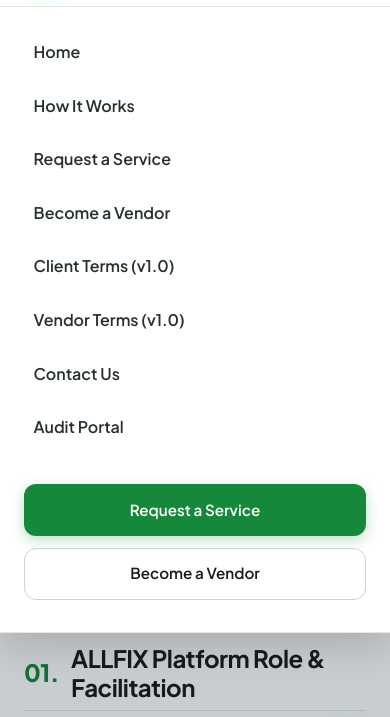
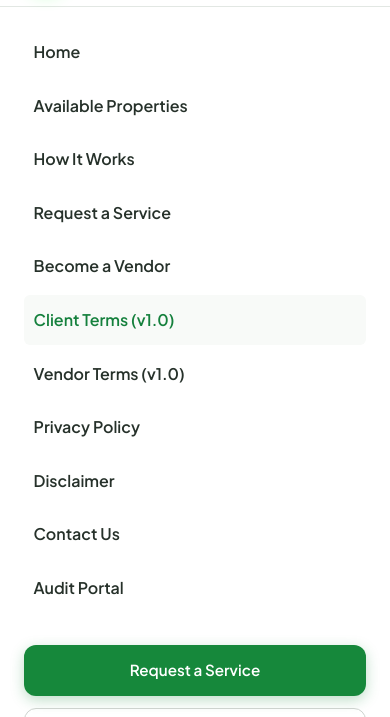
Before and after one commit to Listoncrypt/Allfix, a website: page public/client-terms.html in a window 390 px wide. Both pictures are taken after a click on the button "Toggle navigation menu". Shown: the part 57-774 px from the top of the page. Drawn offline with Linux system fonts and the light colour scheme.

Commit message:
Add Properties option to mobile drawer and desktop navigation across all pages

```diff
--- a/public/client-terms.html
+++ b/public/client-terms.html
@@ -53,6 +53,7 @@
       <nav aria-label="Main navigation">
         <ul class="nav-links">
           <li class="nav-item"><a href="/">Home</a></li>
+          <li class="nav-item"><a href="/properties">Properties</a></li>
           <li class="nav-item"><a href="/about">How It Works</a></li>
           <li class="nav-item"><a href="/request-service">Services</a></li>
           <li class="nav-item"><a href="/become-vendor">For Vendors</a></li>
@@ -78,11 +79,14 @@
   <div class="mobile-nav">
     <ul class="nav-links">
       <li><a href="/">Home</a></li>
+      <li><a href="/properties">Available Properties</a></li>
       <li><a href="/about">How It Works</a></li>
       <li><a href="/request-service">Request a Service</a></li>
       <li><a href="/become-vendor">Become a Vendor</a></li>
-      <li><a href="/client-terms">Client Terms (v1.0)</a></li>
+      <li><a href="/client-terms" class="active">Client Terms (v1.0)</a></li>
       <li><a href="/vendor-terms">Vendor Terms (v1.0)</a></li>
+      <li><a href="/privacy-policy">Privacy Policy</a></li>
+      <li><a href="/disclaimer">Disclaimer</a></li>
       <li><a href="/contact">Contact Us</a></li>
       <li><a href="/admin">Audit Portal</a></li>
     </ul>
```
Also changed, not shown: public/about.html (+4 -0 lines), public/become-vendor.html (+4 -0 lines), public/contact.html (+5 -1 lines), public/privacy-policy.html (+4 -0 lines), public/request-service.html (+5 -1 lines), public/vendor-terms.html (+5 -1 lines).
